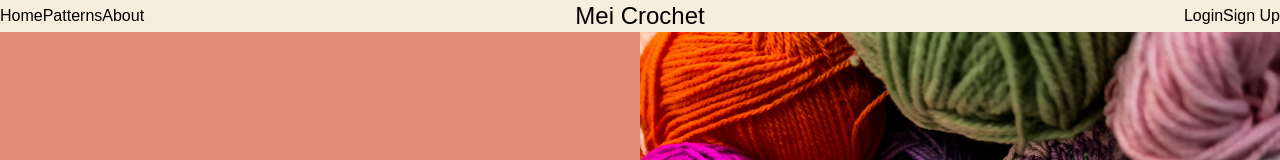
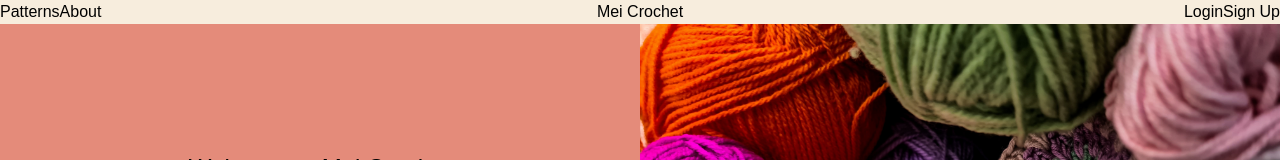
Before and after one commit to kristinlam/mei-crochet, a React app: page / in a window 1280 px wide. Shown: the top 160 px of the page. Built offline with nearby package versions, Linux system fonts and the light colour scheme; no server answers.

Commit message:
refactor: move home link in Navbar

```diff
--- a/client/components/Navbar.js
+++ b/client/components/Navbar.js
@@ -8,12 +8,11 @@
     {isLoggedIn ? (
       <div className="bg-beige flex flex-row items-center justify-between">
         <div className="flex-1">
-          <Link to="/home">Home</Link>
           <Link to="/admin">Admin Dashboard</Link>
         </div>
 
         <div className="flex-1 text-center">
-          <h1 className="">Mei Crochet</h1>
+          <Link to="/">Mei Crochet</Link>
         </div>
         <div className="flex-1 text-right">
           <a href="#" onClick={handleClick}>
@@ -24,12 +23,11 @@
     ) : (
       <div className="bg-beige flex flex-row items-center justify-between">
         <div className="flex-1">
-          <Link to="/">Home</Link>
           <Link to="/patterns">Patterns</Link>
           <Link to="/about">About</Link>
         </div>
         <div className="flex-1 text-center">
-          <h1 className="">Mei Crochet</h1>
+          <Link to="/">Mei Crochet</Link>
         </div>
         <div className="flex-1 text-right">
           <Link to="/login">Login</Link>
```
